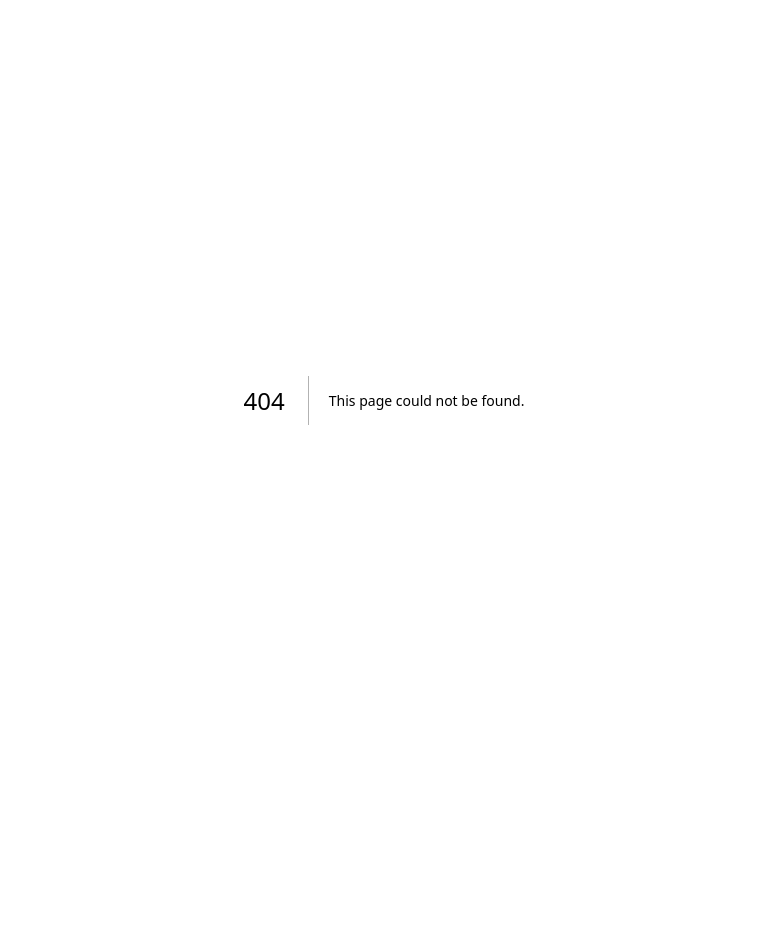
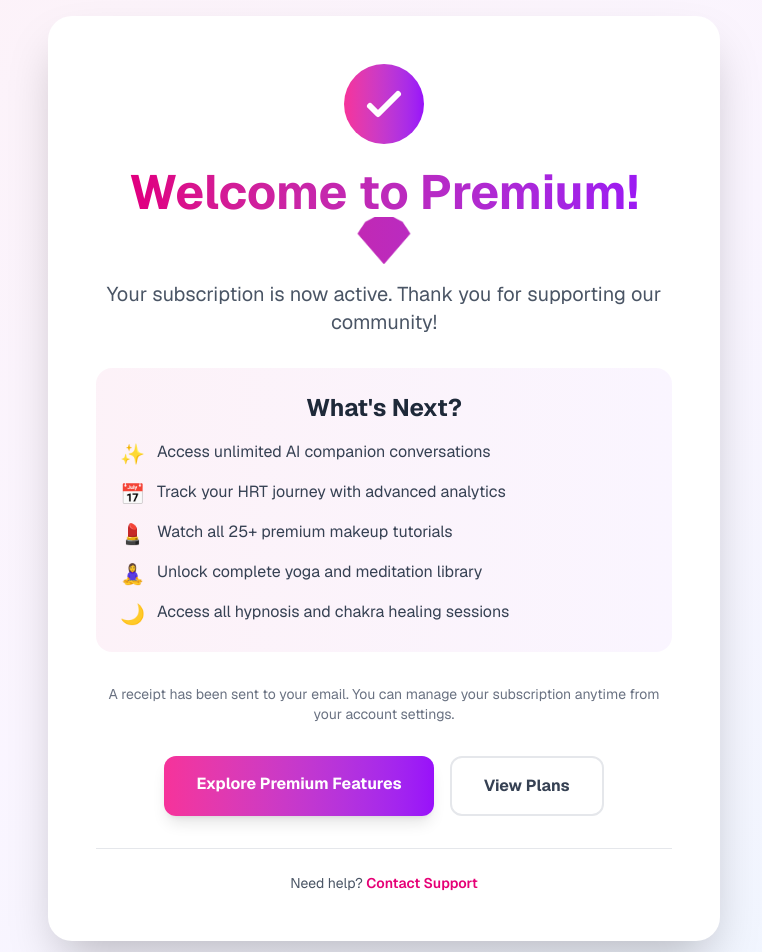
Before and after one commit to fishrifle/becomingher, a Next.js app: page /success in a window 1280 px wide. Before the commit this address had no page. Shown: the top 952 px of the page, without its empty margins (256-1018 px from the left). Before the commit the page ends 800 px from the top, so only its background shows below. Built offline with nearby package versions, Linux system fonts and the light colour scheme.

Commit message:
Added beautiful payment page

```diff
--- /dev/null
+++ b/app/success/page.tsx
@@ -0,0 +1,100 @@
+import Link from "next/link";
+
+export default function SuccessPage() {
+  return (
+    <div className="min-h-screen bg-gradient-to-br from-pink-50 via-purple-50 to-blue-50 flex items-center justify-center p-4">
+      <div className="max-w-2xl w-full bg-white rounded-3xl shadow-2xl p-8 md:p-12 text-center">
+        {/* Success Icon */}
+        <div className="mb-6">
+          <div className="w-20 h-20 bg-gradient-to-r from-pink-500 to-purple-600 rounded-full flex items-center justify-center mx-auto">
+            <svg
+              className="w-12 h-12 text-white"
+              fill="none"
+              stroke="currentColor"
+              viewBox="0 0 24 24"
+            >
+              <path
+                strokeLinecap="round"
+                strokeLinejoin="round"
+                strokeWidth={3}
+                d="M5 13l4 4L19 7"
+              />
+            </svg>
+          </div>
+        </div>
+
+        {/* Success Message */}
+        <h1 className="text-4xl md:text-5xl font-bold bg-gradient-to-r from-pink-600 to-purple-600 bg-clip-text text-transparent mb-4">
+          Welcome to Premium! 💎
+        </h1>
+
+        <p className="text-xl text-gray-600 mb-8">
+          Your subscription is now active. Thank you for supporting our community!
+        </p>
+
+        {/* What's Next */}
+        <div className="bg-gradient-to-r from-pink-50 to-purple-50 rounded-2xl p-6 mb-8">
+          <h2 className="text-2xl font-bold text-gray-800 mb-4">
+            What's Next?
+          </h2>
+          <ul className="text-left space-y-3 text-gray-700">
+            <li className="flex items-start">
+              <span className="text-pink-500 mr-3 text-xl">✨</span>
+              <span>Access unlimited AI companion conversations</span>
+            </li>
+            <li className="flex items-start">
+              <span className="text-purple-500 mr-3 text-xl">📅</span>
+              <span>Track your HRT journey with advanced analytics</span>
+            </li>
+            <li className="flex items-start">
+              <span className="text-pink-500 mr-3 text-xl">💄</span>
+              <span>Watch all 25+ premium makeup tutorials</span>
+            </li>
+            <li className="flex items-start">
+              <span className="text-purple-500 mr-3 text-xl">🧘‍♀️</span>
+              <span>Unlock complete yoga and meditation library</span>
+            </li>
+            <li className="flex items-start">
+              <span className="text-pink-500 mr-3 text-xl">🌙</span>
+              <span>Access all hypnosis and chakra healing sessions</span>
+            </li>
+          </ul>
+        </div>
+
+        {/* Receipt Info */}
+        <p className="text-sm text-gray-500 mb-8">
+          A receipt has been sent to your email. You can manage your subscription anytime from your account settings.
+        </p>
+
+        {/* CTA Buttons */}
+        <div className="flex flex-col sm:flex-row gap-4 justify-center">
+          <Link
+            href="/"
+            className="px-8 py-4 bg-gradient-to-r from-pink-500 to-purple-600 text-white font-bold rounded-xl hover:from-pink-600 hover:to-purple-700 transition-all duration-300 hover:scale-105 shadow-lg"
+          >
+            Explore Premium Features
+          </Link>
+          <Link
+            href="/pricing"
+            className="px-8 py-4 bg-white border-2 border-gray-200 text-gray-700 font-bold rounded-xl hover:border-pink-300 hover:bg-pink-50 transition-all duration-300"
+          >
+            View Plans
+          </Link>
+        </div>
+
+        {/* Support */}
+        <div className="mt-8 pt-6 border-t border-gray-200">
+          <p className="text-sm text-gray-600">
+            Need help?{" "}
+            <a
+              href="mailto:support@becomingher.app"
+              className="text-pink-600 hover:text-pink-700 font-semibold"
+            >
+              Contact Support
+            </a>
+          </p>
+        </div>
+      </div>
+    </div>
+  );
+}
```
